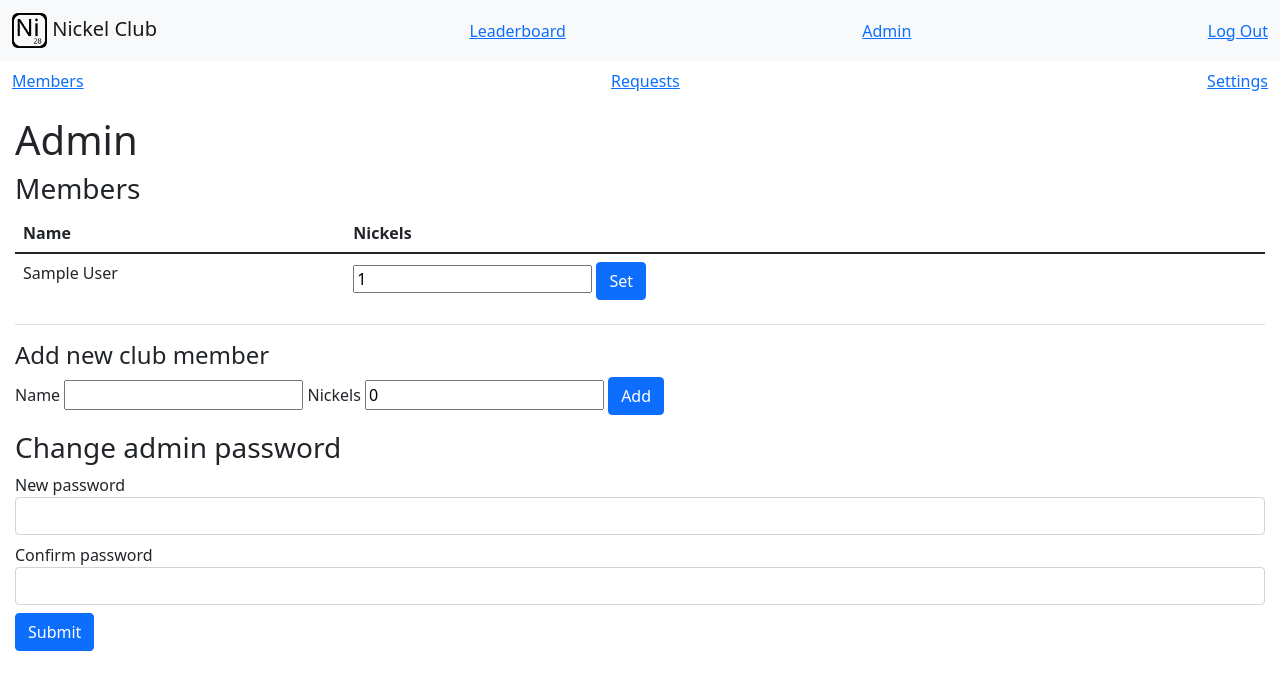
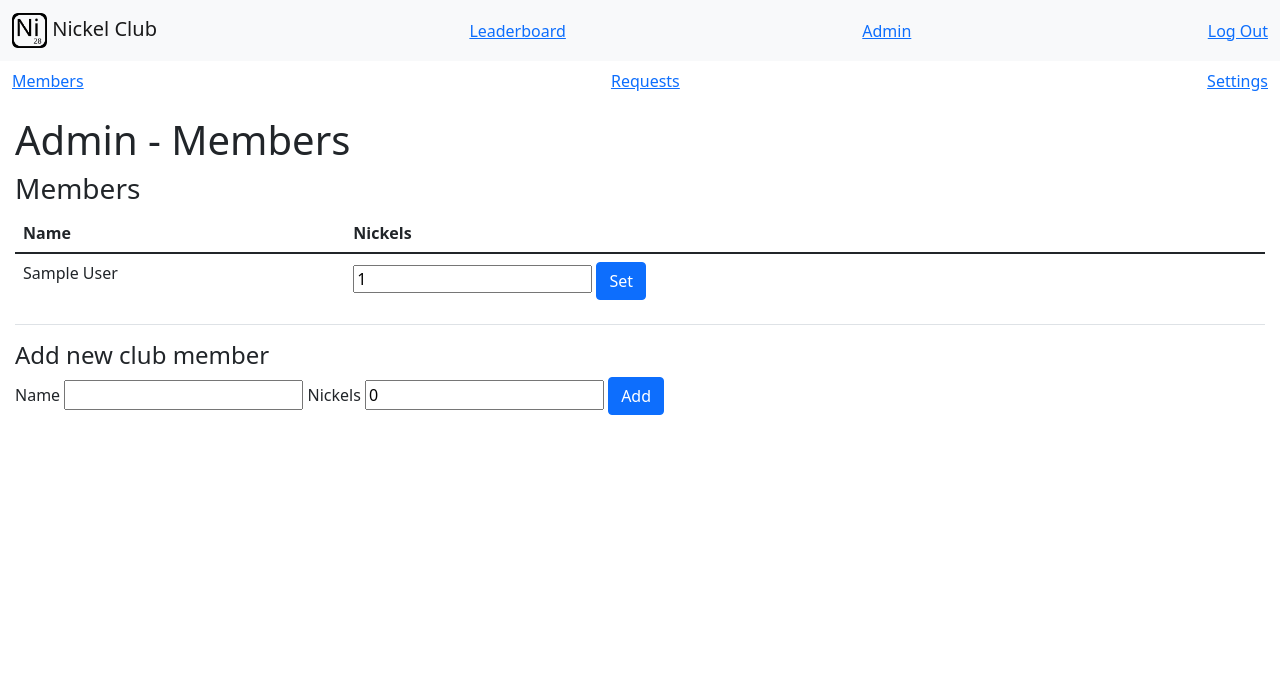
Before and after one commit to quintrino/nickel-club, a Flask app: page /admin/ in a window 1280 px wide. Shown: the top 690 px of the page. Run offline with Flask 2, Linux system fonts and the light colour scheme; the visitor is signed in with stand-in values (Sample User, id 1); tables that the repository leaves empty hold one stand-in row (values such as "Sample post").

Commit message:
Create separate settings page containing password setter

```diff
--- a/nickel_club/admin/__init__.py
+++ b/nickel_club/admin/__init__.py
@@ -120,7 +120,7 @@ def create_member():
 @bp.route("/settings")
 @admin_required
 def settings():
-    raise NotImplementedError
+    return render_template("admin/settings.html")
 
 
 @bp.route("/admin-password", methods=("POST",))
@@ -135,8 +135,7 @@ def admin_password():
     else:
         flash("The passwords do not match.")
 
-    # TODO move password form to separate settings page and redirect there
-    return redirect(url_for("admin.members"))
+    return redirect(url_for("admin.settings"))
 
 
 bp.add_url_rule("/", endpoint="members")
--- a/nickel_club/admin/templates/admin/members.html
+++ b/nickel_club/admin/templates/admin/members.html
@@ -1,7 +1,7 @@
 {% extends 'admin/admin.html' %}
 
 {% block header %}
-<h1>{% block title %}Admin{% endblock %}</h1>
+<h1>{% block title %}Admin - Members{% endblock %}</h1>
 {% endblock %}
 
 {% block pagestyle %}
@@ -14,7 +14,7 @@
 
 
 {% block content %}
-<div>
+
 <h3>Members</h3>
 <table class="table friends-table">
 	<thead>
@@ -50,20 +50,5 @@
 		<button type="submit" class="btn btn-primary">Add</button>
 	</form>
 </div>
-</div>
 
-<div>
-	<h3>Change admin password</h3>
-	<form method="POST" action="{{ url_for('admin.admin_password') }}">
-		<div class="mb-2">
-			<label for="new-password">New password</label>
-			<input class="form-control" type="password" name="new-password" id="new-password" required>
-		</div>
-		<div class="mb-2">
-			<label for="confirm-password">Confirm password</label>
-			<input class="form-control" type="password" name="confirm-password" id="confirm-password" required>
-		</div>
-		<button type="submit" class="btn btn-primary">Submit</button>
-	</form>
-</div>
 {% endblock %}
--- a/nickel_club/admin/templates/admin/nickel_requests.html
+++ b/nickel_club/admin/templates/admin/nickel_requests.html
@@ -2,10 +2,6 @@
 
 {% block header %}
 <h1>{% block title %}Nickel Requests{% endblock %}</h1>
-{% endblock %}
-
-{% block pagestyle %}
-</style>
 {% endblock %}
 
 {% block content %}
```
Also changed, not shown: nickel_club/admin/templates/admin/settings.html (added, +22 -0 lines). Lines whose indentation alone changed are shown as unchanged.
